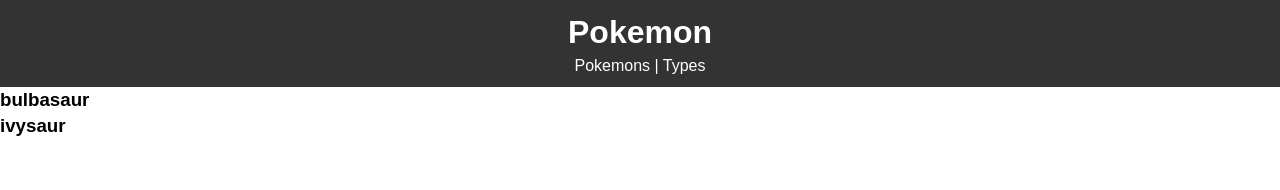
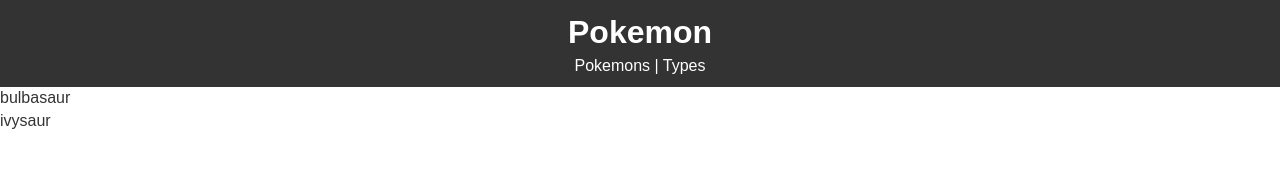
Before and after one commit to Vajaylm/codecool-reactomon, a React (Create React App) app: page /pokemons in a window 1280 px wide. Shown: the top 190 px of the page. Built offline with nearby package versions, Linux system fonts and the light colour scheme.

Commit message:
Change PokemonList elements to Links for detail page

```diff
--- a/src/components/content/PokemonList.js
+++ b/src/components/content/PokemonList.js
@@ -1,9 +1,10 @@
 import React, { Component } from 'react';
+import { Link } from 'react-router-dom';
 
 class PokemonList extends Component {
   render() {
     return this.props.pokemons.map((pokemon) => (
-      <h3>{ pokemon.name }</h3>
+      <Link to={'/pokemon/' + pokemon.id }>{ pokemon.name }<br /></Link>
     ));
   }
 }
```
